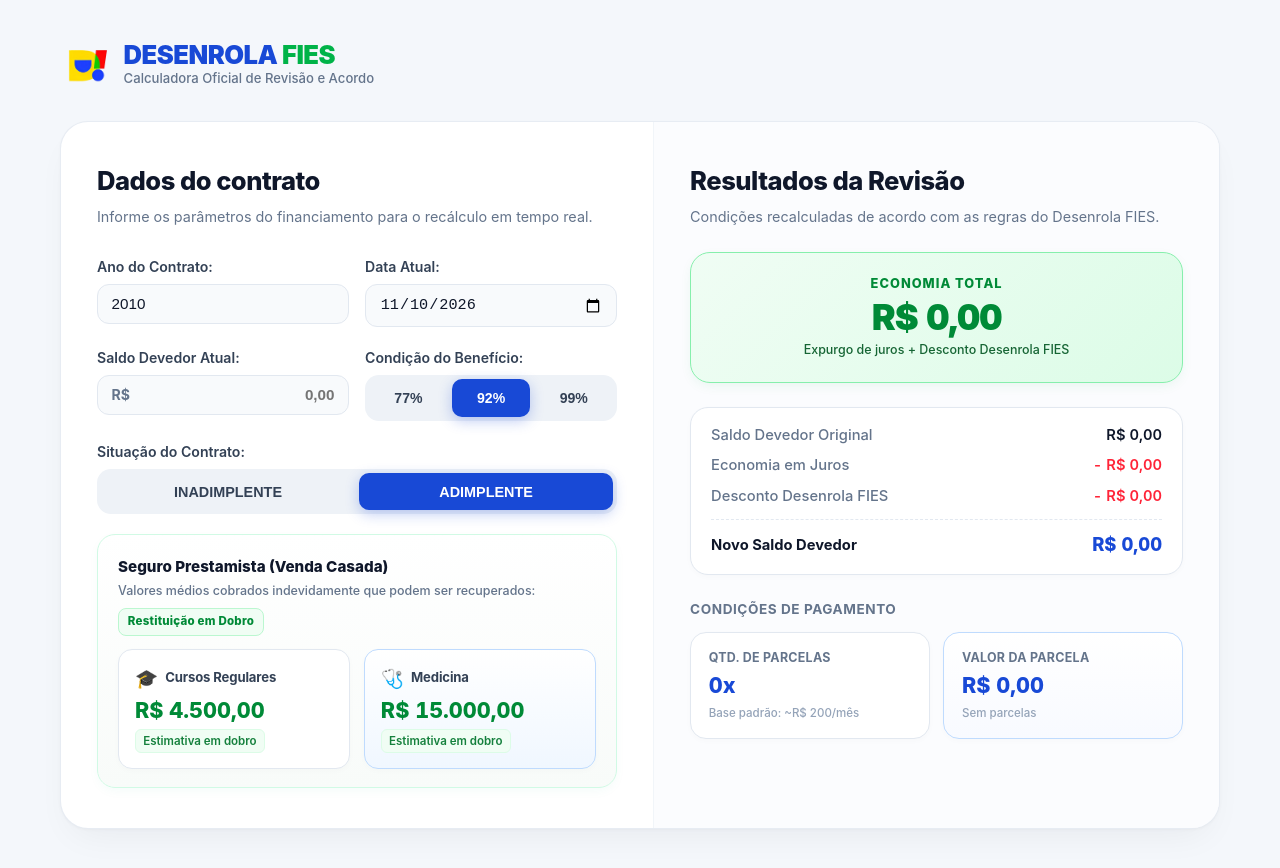
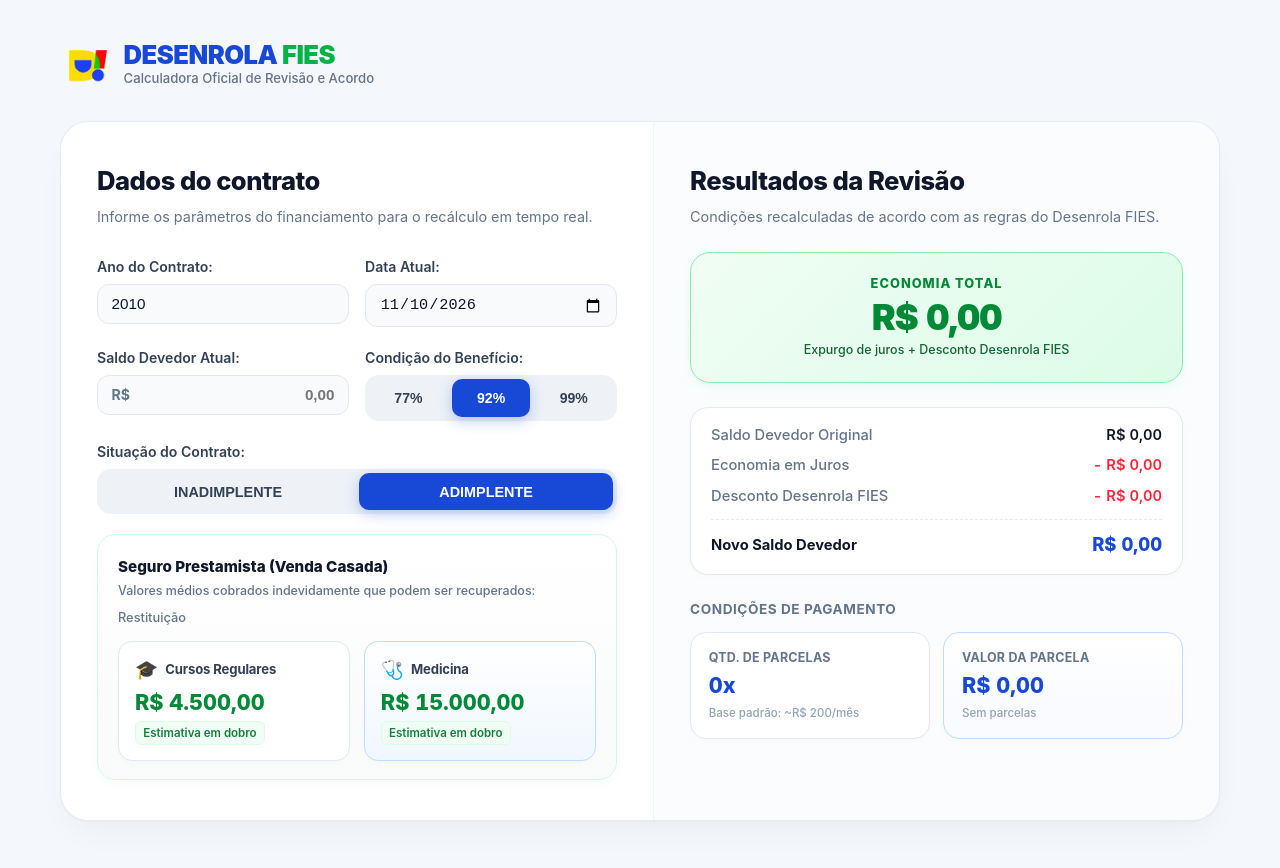
Before and after one commit to marcosfelpdev/calculadoraFIES---Desenrola, a React (Vite) app: page / in a window 1280 px wide. Shown: the top 868 px of the page. Built offline with nearby package versions, Linux system fonts and the light colour scheme.

Commit message:
style: change insurance refund badge to plain text Restituicao

```diff
--- a/src/components/CalculatorForm.tsx
+++ b/src/components/CalculatorForm.tsx
@@ -178,7 +178,7 @@ export const CalculatorForm: FC<CalculatorFormProps> = ({
                 Valores médios cobrados indevidamente que podem ser recuperados:
               </p>
             </div>
-            <span className="refund-badge">Restituição em Dobro</span>
+            <span className="refund-badge">Restituição</span>
           </div>
 
           <div className="insurance-cards-grid">
--- a/src/index.css
+++ b/src/index.css
@@ -595,15 +595,10 @@ body {
 }
 
 .refund-badge {
-  font-size: 0.72rem;
-  font-weight: 800;
-  padding: 0.25rem 0.55rem;
-  border-radius: 8px;
-  background-color: var(--color-brand-green-light);
-  color: var(--color-brand-green-dark);
-  border: 1px solid #bbf7d0;
+  font-size: 0.8rem;
+  font-weight: 500;
+  color: var(--color-slate-500);
   white-space: nowrap;
-  letter-spacing: 0.02em;
 }
 
 .insurance-cards-grid {
```
Also changed, not shown: 1 other file (tests, documents, lock files or other folders).
